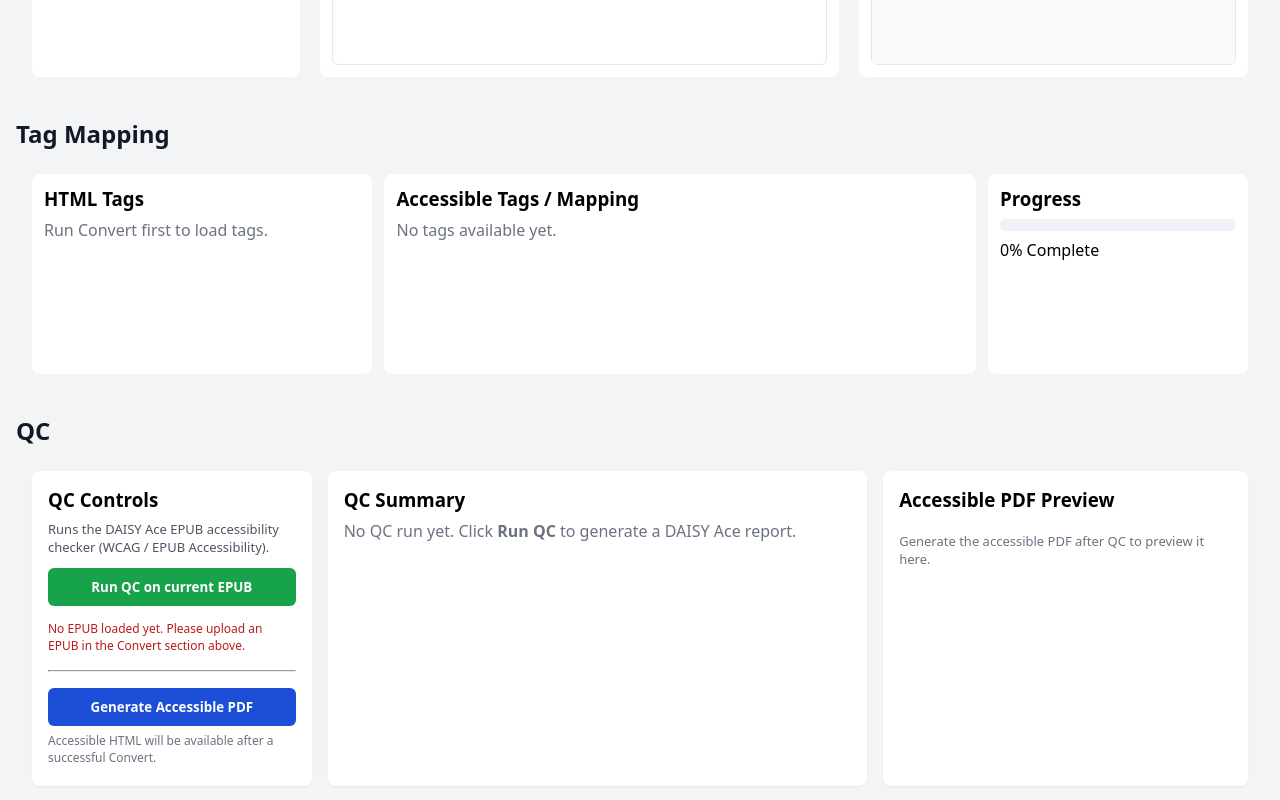
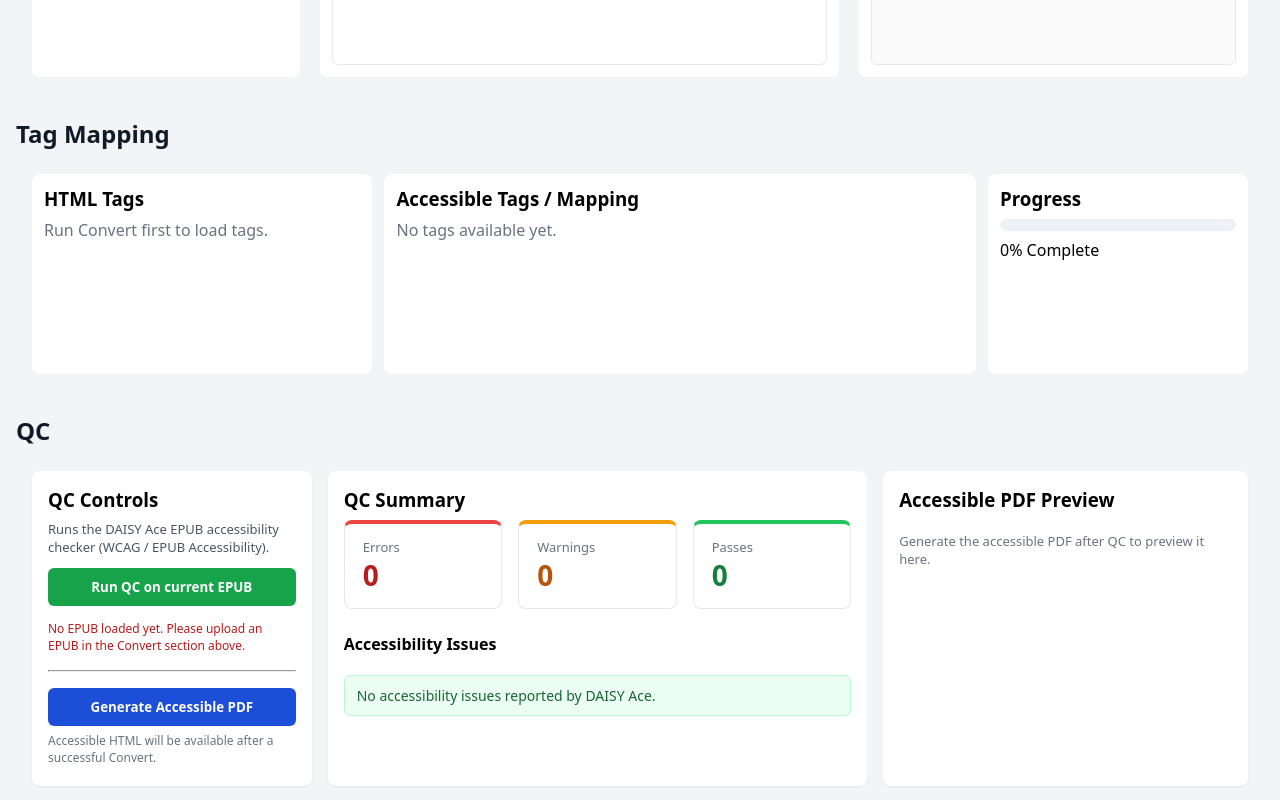
Before and after one commit to kavuthamapriya/ePub, a React (Vite) app in the folder frontend/: page / in a window 1280 px wide. Shown: the part 740-1540 px from the top of the page. Built offline with nearby package versions, Linux system fonts and the light colour scheme.

Commit message:
qc report generated

```diff
--- a/frontend/src/modules/qc/QCReport.jsx
+++ b/frontend/src/modules/qc/QCReport.jsx
@@ -1,258 +1,262 @@
-// src/modules/qc/QCReport.jsx
-import React, { useState } from "react";
+import React, { useMemo, useState } from "react";
 
-const cardRow = {
-  display: "flex",
-  gap: 16,
-  marginBottom: 24,
-};
+/**
+ * Extract human-friendly issue objects from a DAISY Ace JSON report.
+ * Ace structure (simplified):
+ *   report.assertions[]                         -> document-level assertions
+ *   docAssertion.assertions[]                   -> test-level assertions (only failures)
+ *   each test assertion:
+ *     - earl:test: { "earl:impact", "dct:title", "dct:description", help: {...} }
+ *     - earl:result: { "earl:outcome", "dct:description", "earl:pointer": {...} }
+ */
+function extractIssuesFromAceReport(rawReport) {
+  if (!rawReport || typeof rawReport !== "object") return [];
+
+  const docAssertions = Array.isArray(rawReport.assertions)
+    ? rawReport.assertions
+    : [];
+
+  const issues = [];
+
+  docAssertions.forEach((docAssertion) => {
+    const subject = docAssertion["earl:testSubject"] || {};
+    const docTitle =
+      subject["dct:title"] ||
+      subject.title ||
+      subject.url ||
+      "EPUB Document";
+    const docUrl = subject.url || "";
+
+    const testAssertions = Array.isArray(docAssertion.assertions)
+      ? docAssertion.assertions
+      : [];
+
+    testAssertions.forEach((a) => {
+      const result = a["earl:result"] || {};
+      const outcome = result["earl:outcome"];
+
+      // Ace only outputs failing tests, but keep the guard.
+      if (outcome && outcome !== "fail") return;
+
+      const test = a["earl:test"] || {};
+      const impact = test["earl:impact"] || test.impact || "unknown";
+
+      const title =
+        test["dct:title"] ||
+        test.title ||
+        "Unnamed accessibility rule";
+
+      const description =
+        result["dct:description"] ||
+        test["dct:description"] ||
+        test.description ||
+        "No description provided.";
+
+      const help = test.help || {};
+      const helpTitle = help["dct:title"] || help.title || "";
+      const wcagLabel = helpTitle || "WCAG / Rule";
+
+      const helpUrl = help.url || "";
+
+      const pointer = result["earl:pointer"] || {};
+      const pointers = [];
+
+      if (Array.isArray(pointer.cfi)) {
+        pointer.cfi.forEach((cfi) =>
+          pointers.push({ type: "EPUB CFI", value: cfi })
+        );
+      }
+      if (Array.isArray(pointer.css)) {
+        pointer.css.forEach((css) =>
+          pointers.push({ type: "CSS", value: css })
+        );
+      }
+
+      issues.push({
+        id: issues.length + 1,
+        outcome,
+        impact,
+        title,
+        description,
+        wcagLabel,
+        helpUrl,
+        docTitle,
+        docUrl,
+        pointers,
+      });
+    });
+  });
+
+  return issues;
+}
 
 const cardBase = {
   flex: 1,
-  padding: "16px 20px",
+  padding: "14px 18px",
   borderRadius: 8,
   background: "#fff",
-  boxShadow: "0 1px 3px rgba(15, 23, 42, 0.08)",
-  display: "flex",
-  flexDirection: "column",
-  justifyContent: "center",
-  alignItems: "center",
+  border: "1px solid #e5e7eb",
 };
 
-const sectionsContainer = {
-  marginTop: 16,
+const badgeBase = {
+  display: "inline-block",
+  fontSize: 12,
+  padding: "3px 8px",
+  borderRadius: 999,
+  background: "#f3f4f6",
+  marginRight: 8,
 };
 
-const accordionItem = {
-  background: "#fff",
-  borderRadius: 8,
-  marginBottom: 10,
-  overflow: "hidden",
-  boxShadow: "0 1px 2px rgba(15, 23, 42, 0.06)",
-};
+export default function QCReport({ summary, rawReport }) {
+  const [openIssueId, setOpenIssueId] = useState(null);
 
-const accordionHeader = {
-  padding: "10px 14px",
-  display: "flex",
-  alignItems: "center",
-  justifyContent: "space-between",
-  cursor: "pointer",
-  fontSize: 14,
-  fontWeight: 500,
-};
+  const errors = summary?.errors ?? 0;
+  const warnings = summary?.warnings ?? 0;
+  const passes = summary?.passes ?? 0;
 
-const accordionBody = {
-  padding: "10px 16px 14px 16px",
-  borderTop: "1px solid #e5e7eb",
-  fontSize: 13,
-  lineHeight: 1.5,
-  background: "#f9fafb",
-};
-
-function getOutcome(assertion) {
-  const r = assertion["earl:result"] || assertion.result || {};
-  const oc = (r["earl:outcome"] || r.outcome || "").toLowerCase();
-  if (oc === "fail") return "error";
-  if (oc === "warning" || oc === "warn") return "warning";
-  if (oc === "pass") return "pass";
-  return "other";
-}
-
-function normaliseAssertions(rawReport) {
-  const arr = rawReport?.assertions || [];
-  return arr.map((a, idx) => {
-    const test = a["earl:test"] || a.test || {};
-    const help = test.help || {};
-    const title =
-      test["dct:title"] || test.title || test["@id"] || `Issue #${idx + 1}`;
-    const description =
-      test["dct:description"] || test.description || "No description provided.";
-    const impact =
-      test["earl:impact"] || test.impact || (getOutcome(a) === "error" ? "serious" : "minor");
-
-    // Often WCAG tags / rule ids live here:
-    const tags = test.rulesetTags || test["rulesetTags"] || [];
-    const wcag = Array.isArray(tags) && tags.length ? tags.join(", ") : "—";
-
-    // Locations (DOM selectors / EPUB hrefs)
-    const occurrences = (a.assertions || a.occurrences || []).map((occ) => {
-      const loc = occ.location || occ["earl:location"] || {};
-      return (
-        loc.selector ||
-        loc["cssSelector"] ||
-        loc["xhtml:href"] ||
-        loc["href"] ||
-        JSON.stringify(loc)
-      );
-    });
-
-    const outcome = getOutcome(a);
-
-    return {
-      key: a["@id"] || `${idx}`,
-      outcome,
-      title,
-      description,
-      impact,
-      wcag,
-      helpUrl: help.url || help.href || null,
-      occurrences,
-    };
-  });
-}
-
-export default function QCReport({ summary, rawReport }) {
-  const [openKey, setOpenKey] = useState(null);
-
-  if (!rawReport) {
-    return (
-      <p style={{ color: "#6b7280", marginTop: 8 }}>
-        No QC run yet. Click <strong>Run QC</strong> to generate a DAISY Ace
-        report.
-      </p>
-    );
-  }
-
-  const issues = normaliseAssertions(rawReport).filter(
-    (i) => i.outcome === "error" || i.outcome === "warning"
-  );
-  const passes = normaliseAssertions(rawReport).filter(
-    (i) => i.outcome === "pass"
+  // Parse the Ace JSON only once per change
+  const issues = useMemo(
+    () => extractIssuesFromAceReport(rawReport),
+    [rawReport]
   );
 
-  const errorsCount = summary?.errors ?? issues.filter((i) => i.outcome === "error").length;
-  const warningsCount =
-    summary?.warnings ?? issues.filter((i) => i.outcome === "warning").length;
-  const passesCount = summary?.passes ?? passes.length;
+  const hasAnyIssues = issues.length > 0;
+  const hasProblems = errors + warnings > 0;
 
   return (
-    <div>
-      {/* Top cards */}
-      <div style={cardRow}>
-        <div
-          style={{
-            ...cardBase,
-            borderTop: "4px solid #ef4444",
-          }}
-        >
-          <div style={{ fontSize: 13, color: "#6b7280", marginBottom: 4 }}>
-            Errors
-          </div>
+    <div style={{ display: "flex", flexDirection: "column", gap: 16 }}>
+      {/* Summary cards */}
+      <div style={{ display: "flex", gap: 16 }}>
+        <div style={{ ...cardBase, borderTop: "4px solid #ef4444" }}>
+          <div style={{ fontSize: 13, color: "#6b7280" }}>Errors</div>
           <div style={{ fontSize: 28, fontWeight: 700, color: "#b91c1c" }}>
-            {errorsCount}
+            {errors}
           </div>
         </div>
-
-        <div
-          style={{
-            ...cardBase,
-            borderTop: "4px solid #f59e0b",
-          }}
-        >
-          <div style={{ fontSize: 13, color: "#6b7280", marginBottom: 4 }}>
-            Warnings
-          </div>
-          <div style={{ fontSize: 28, fontWeight: 700, color: "#92400e" }}>
-            {warningsCount}
+        <div style={{ ...cardBase, borderTop: "4px solid #f59e0b" }}>
+          <div style={{ fontSize: 13, color: "#6b7280" }}>Warnings</div>
+          <div style={{ fontSize: 28, fontWeight: 700, color: "#b45309" }}>
+            {warnings}
           </div>
         </div>
-
-        <div
-          style={{
-            ...cardBase,
-            borderTop: "4px solid #22c55e",
-          }}
-        >
-          <div style={{ fontSize: 13, color: "#6b7280", marginBottom: 4 }}>
-            Passes
-          </div>
+        <div style={{ ...cardBase, borderTop: "4px solid #22c55e" }}>
+          <div style={{ fontSize: 13, color: "#6b7280" }}>Passes</div>
           <div style={{ fontSize: 28, fontWeight: 700, color: "#15803d" }}>
-            {passesCount}
+            {passes}
           </div>
         </div>
       </div>
 
-      {/* Issues list */}
-      <div style={sectionsContainer}>
-        <h3 style={{ margin: "0 0 10px 0" }}>Accessibility Issues</h3>
-        {issues.length === 0 && (
-          <p style={{ color: "#16a34a", fontSize: 14 }}>
-            ✅ No errors or warnings reported. Great job!
-          </p>
+      {/* Issues header */}
+      <div style={{ marginTop: 8, marginBottom: 4, fontWeight: 600 }}>
+        Accessibility Issues
+      </div>
+
+      {/* If parse produced issues, render them */}
+      {hasAnyIssues && (
+        <div style={{ display: "flex", flexDirection: "column", gap: 10 }}>
+          {issues.map((issue) => {
+            const isOpen = openIssueId === issue.id;
+
+            return (
+              <div
+                key={issue.id}
+                style={{
+                  borderRadius: 8,
+                  border: "1px solid #fecaca",
+                  background: "#fee2e2",
+                  overflow: "hidden",
+                }}
+              >
+                {/* Header row */}
+                <button
+                  type="button"
+                  onClick={() =>
+                    setOpenIssueId(isOpen ? null : issue.id)
+                  }
+                  style={{
+                    all: "unset",
+                    display: "flex",
+                    justifyContent: "space-between",
+                    alignItems: "center",
+                    width: "100%",
+                    padding: "10px 14px",
+                    cursor: "pointer",
+                  }}
+                >
+                  <div>
+                    <div style={{ fontSize: 13, color: "#6b7280" }}>
+                      Issue #{issue.id}
+                    </div>
+                    <div style={{ fontWeight: 600, fontSize: 14 }}>
+                      {issue.title}
+                    </div>
+                    <div style={{ marginTop: 4 }}>
+                      <span style={badgeBase}>
+                        WCAG: {issue.wcagLabel}
+                      </span>
+                      <span style={badgeBase}>
+                        Impact: {issue.impact}
+                      </span>
+                      {issue.docTitle && (
+                        <span style={badgeBase}>
+                          Document: {issue.docTitle}
+                        </span>
+                      )}
+                    </div>
+                  </div>
+                  <span
+                    aria-hidden="true"
+                    style={{ fontSize: 16, paddingLeft: 8 }}
+                  >
+                    {isOpen ? "▲" : "▼"}
+                  </span>
+                </button>
+
+                {/* Body */}
+                {isOpen && (
+                  <div
+                    style={{
+                      borderTop: "1px solid #fecaca",
+                      padding: "10px 14px 12px",
+                      background: "#fff",
+                    }}
+                  >
+                    <div style={{ marginBottom: 8 }}>
+                      <strong>Description:</strong>
+                      <div style={{ marginTop: 4, fontSize: 14 }}>
+                        {issue.description}
+                      </div>
+                    </div>
+
+                    {issue.pointers?.length > 0 && (
+                      <div style={{ marginBottom: 8 }}>
+                        <strong>Occurrences:</strong>
+                        <ul
+                          style={{
+                            margin: "4px 0 0 18px",
+                            padding: 0,
+                            fontSize: 13,
+                          }}
+                        >
+                          {issue.pointers.map((p, idx) => (
+                            <li key={idx}>
+                              <code>{p.type}</code>: {p.value}
+                            </li>
+                          ))}
+                        </ul>
+                      </div>
                     )}
 
-        {issues.map((issue) => {
-          const open = openKey === issue.key;
-          const headerBg =
-            issue.outcome === "error"
-              ? "#fee2e2"
-              : issue.outcome === "warning"
-              ? "#fef3c7"
-              : "#e0f2fe";
-
-          return (
-            <div key={issue.key} style={accordionItem}>
-              <div
-                style={{ ...accordionHeader, background: headerBg }}
-                onClick={() =>
-                  setOpenKey(open ? null : issue.key)
-                }
-              >
-                <div>
-                  <div style={{ fontSize: 13, marginBottom: 2 }}>
-                    <strong>{issue.title}</strong>
-                  </div>
-                  <div style={{ fontSize: 12, color: "#4b5563" }}>
-                    WCAG: <strong>{issue.wcag}</strong> &nbsp;|&nbsp; Impact:{" "}
-                    <strong>{issue.impact}</strong>
-                  </div>
-                </div>
-                <span style={{ fontSize: 16 }}>
-                  {open ? "▲" : "▼"}
-                </span>
-              </div>
-
-              {open && (
-                <div style={accordionBody}>
-                  <p style={{ marginTop: 0, marginBottom: 8 }}>
-                    {issue.description}
-                  </p>
                     {issue.helpUrl && (
-                    <p style={{ margin: "0 0 8px 0" }}>
+                      <div style={{ fontSize: 13 }}>
                         <a
                           href={issue.helpUrl}
                           target="_blank"
                           rel="noreferrer"
                         >
-                        View guidance
+                          Open DAISY KB / WCAG guidance
                         </a>
-                    </p>
-                  )}
-                  {issue.occurrences && issue.occurrences.length > 0 && (
-                    <div>
-                      <div
-                        style={{
-                          fontWeight: 600,
-                          marginBottom: 4,
-                          fontSize: 12,
-                        }}
-                      >
-                        Occurrences
-                      </div>
-                      <ul
-                        style={{
-                          margin: 0,
-                          paddingLeft: 18,
-                          maxHeight: 160,
-                          overflow: "auto",
-                        }}
-                      >
-                        {issue.occurrences.map((loc, i) => (
-                          <li key={i} style={{ marginBottom: 2 }}>
-                            <code>{loc}</code>
-                          </li>
-                        ))}
-                      </ul>
                       </div>
                     )}
                   </div>
@@ -261,6 +265,44 @@ export default function QCReport({ summary, rawReport }) {
             );
           })}
         </div>
+      )}
+
+      {/* If no issues and also no errors/warnings -> clean EPUB */}
+      {!hasAnyIssues && !hasProblems && (
+        <div
+          style={{
+            padding: "10px 12px",
+            borderRadius: 6,
+            background: "#ecfdf3",
+            border: "1px solid #bbf7d0",
+            color: "#166534",
+            fontSize: 14,
+          }}
+        >
+          No accessibility issues reported by DAISY Ace.
+        </div>
+      )}
+
+      {/* If no issues, but summary shows errors/warnings -> parsing fallback */}
+      {!hasAnyIssues && hasProblems && (
+        <div
+          style={{
+            padding: "10px 12px",
+            borderRadius: 6,
+            background: "#fef3c7",
+            border: "1px solid #facc15",
+            color: "#92400e",
+            fontSize: 14,
+          }}
+        >
+          DAISY Ace reported <strong>{errors}</strong> errors and{" "}
+          <strong>{warnings}</strong> warnings, but the detailed issue list
+          couldn’t be parsed from the JSON report.
+          <br />
+          Please open the full DAISY Ace HTML/JSON report for exact locations
+          and descriptions.
+        </div>
+      )}
     </div>
   );
 }
```
Lines whose indentation alone changed are shown as unchanged.
